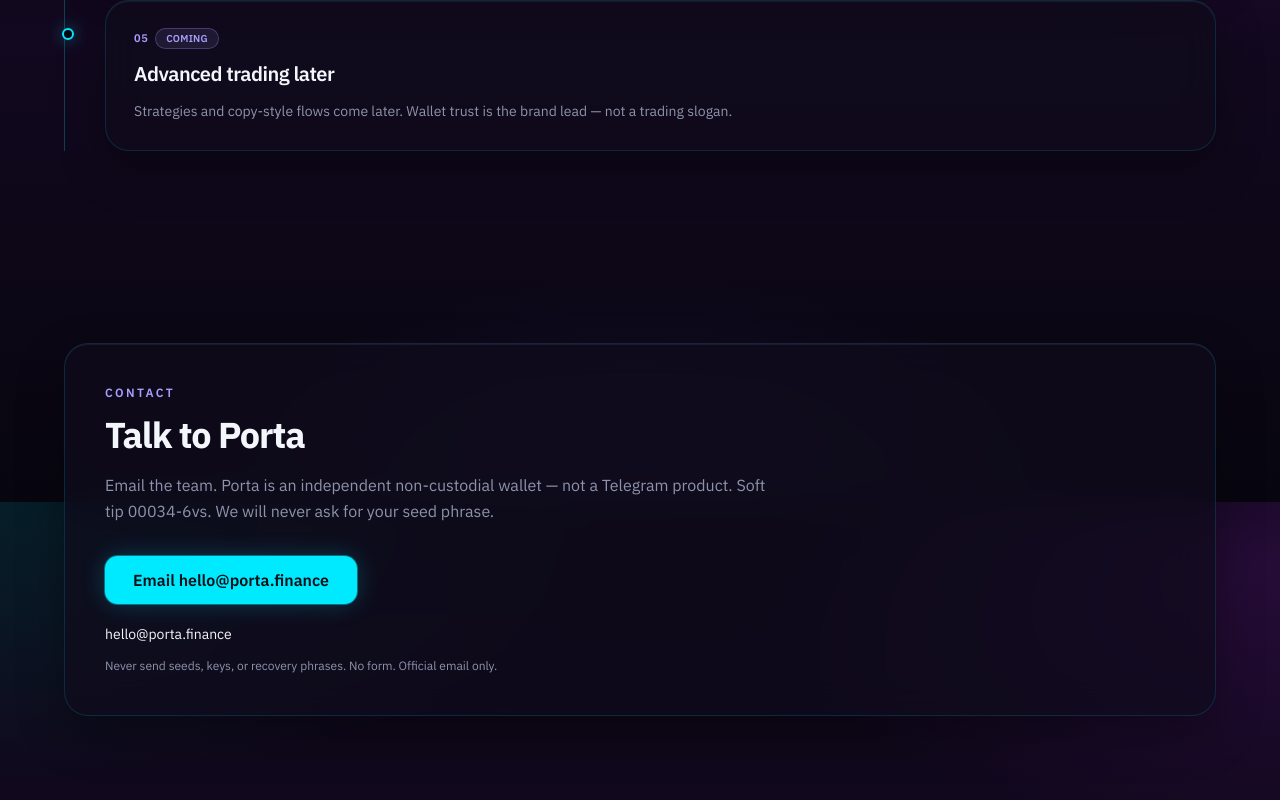
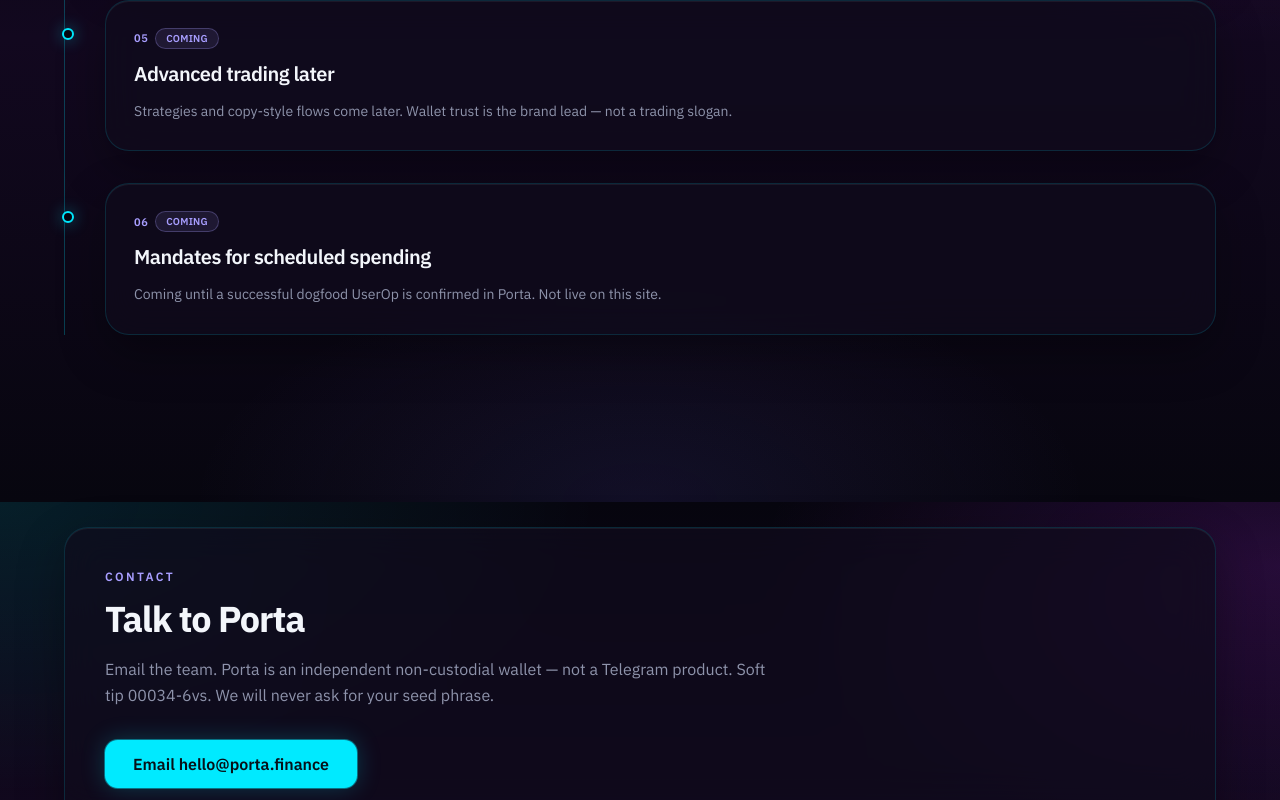
Before and after one commit to PortaWallet/porta-finance-site, a React (Vite) app: page / in a window 1280 px wide. Shown: the part 3498-4298 px from the top of the page. Built offline with nearby package versions, Linux system fonts and the light colour scheme.

Commit message:
fix(product): keep Mandates roadmap item honest

```diff
--- a/src/components/Roadmap.tsx
+++ b/src/components/Roadmap.tsx
@@ -26,6 +26,11 @@
     n: '05',
     title: 'Advanced trading later',
     body: 'Strategies and copy-style flows come later. Wallet trust is the brand lead — not a trading slogan.',
+  },
+  {
+    n: '06',
+    title: 'Mandates for scheduled spending',
+    body: 'Coming until a successful dogfood UserOp is confirmed in Porta. Not live on this site.',
   },
 ] as const
 
```
Also changed, not shown: 1 other file (tests, documents, lock files or other folders).
